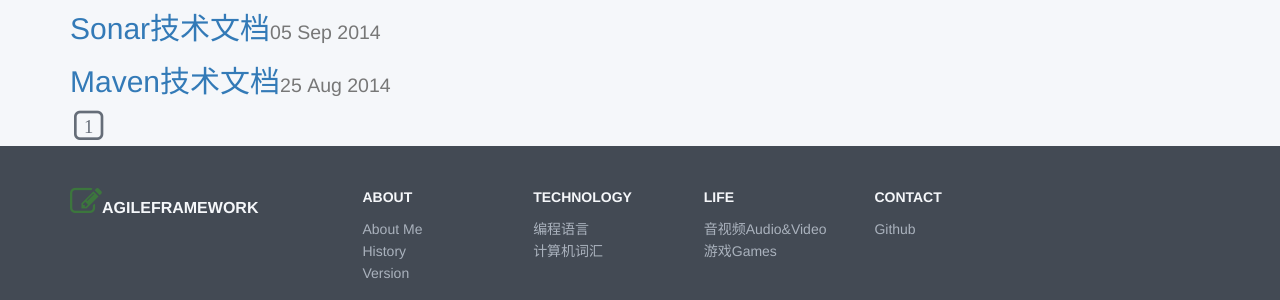
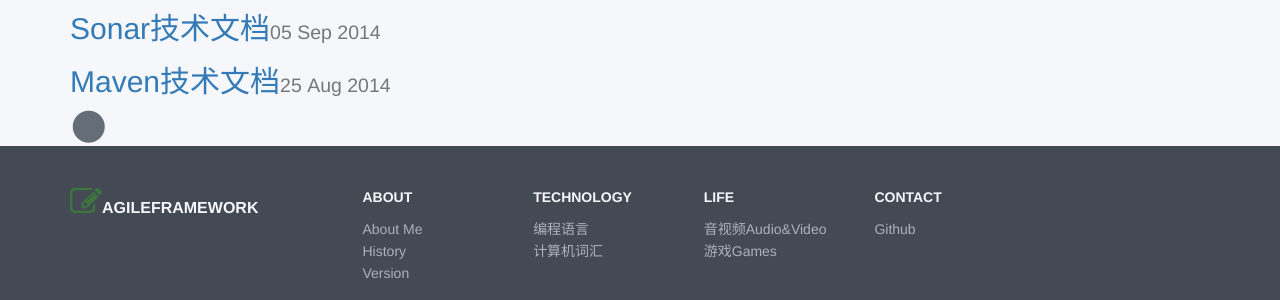
Before and after one commit to oxidyc/ikms.github.io, a Jekyll site: the page built from index.html, in a window 1280 px wide. Shown: the part 615-915 px from the top of the page. Built offline with Jekyll 4.4.1, drawn with Linux system fonts in a browser that asks for light colours; nearby versions of some CDN libraries.

Commit message:
update style

```diff
--- a/index.html
+++ b/index.html
@@ -17,6 +17,6 @@ title: CMS
 </section>
 
 <span class="fa-stack fa-lg">
-  <i class="fa fa-square-o fa-stack-2x"></i>
+  <i class="fa fa-circle fa-stack-2x"></i>
   <i class="fa fa-stack-1x">1</i>
 </span>
```
